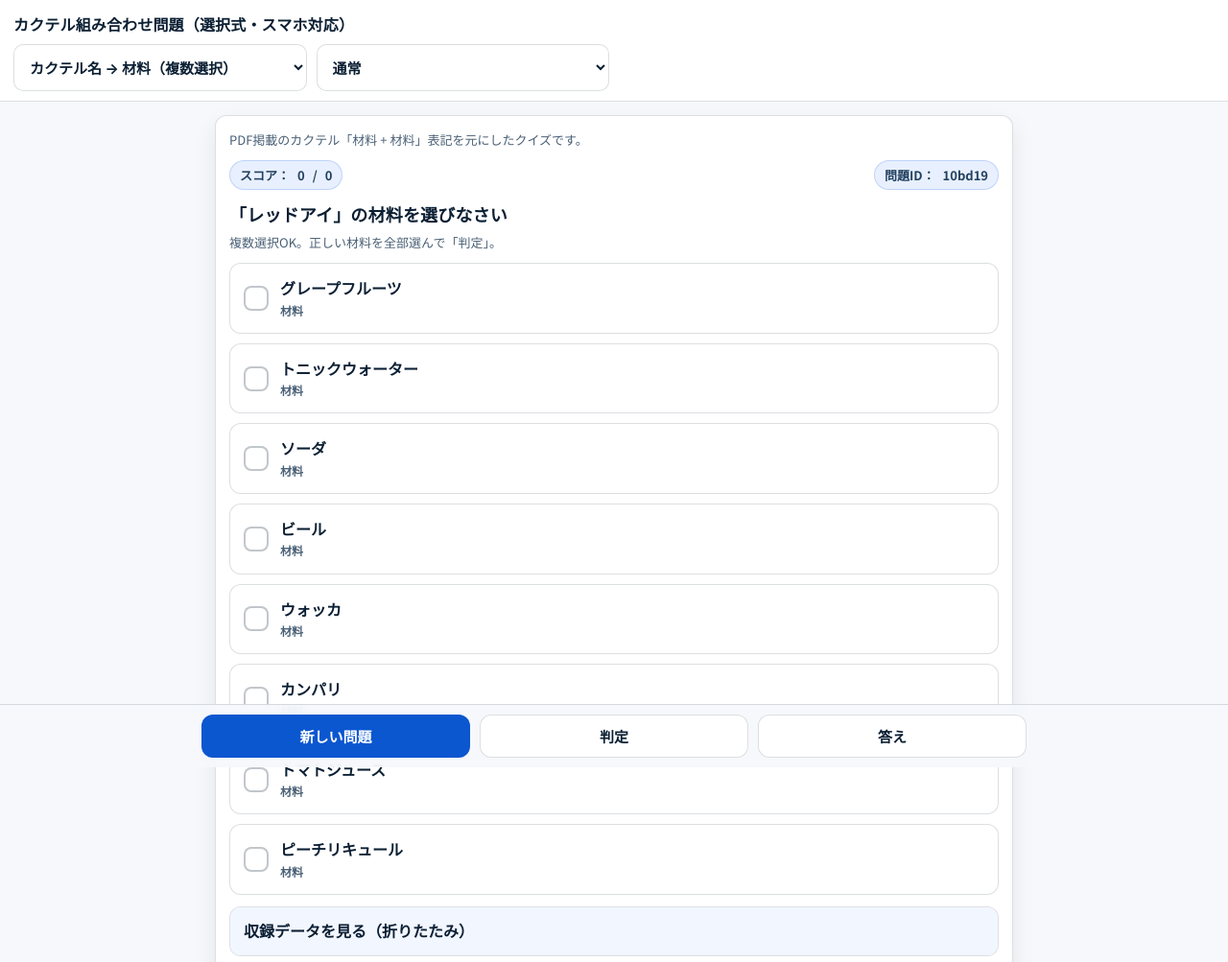
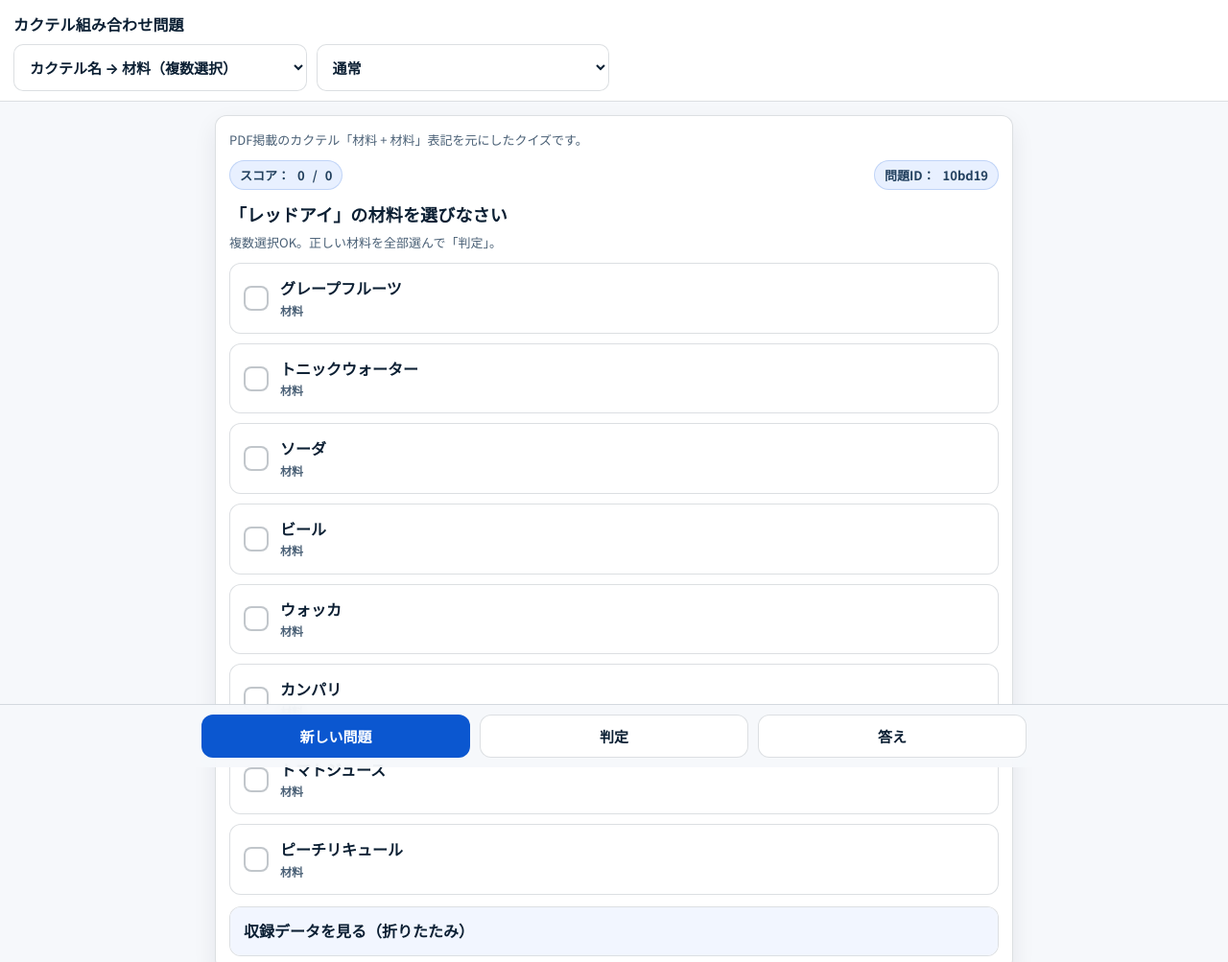
Before and after one commit to Rakkochchch/cocktail, a plain HTML site: page index.html in a window 1280 px wide. Shown: the top 1003 px of the page at 96% size. Drawn offline with Linux system fonts and the light colour scheme.

```diff
--- a/index.html
+++ b/index.html
@@ -281,7 +281,7 @@
 
 <body>
 <header>
-  <h1>カクテル組み合わせ問題（選択式・スマホ対応）</h1>
+  <h1>カクテル組み合わせ問題</h1>
   <div class="controls">
     <div class="controlRow">
       <select id="mode" aria-label="モード">
```
